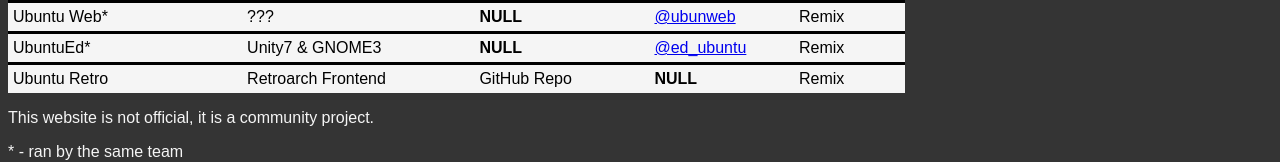
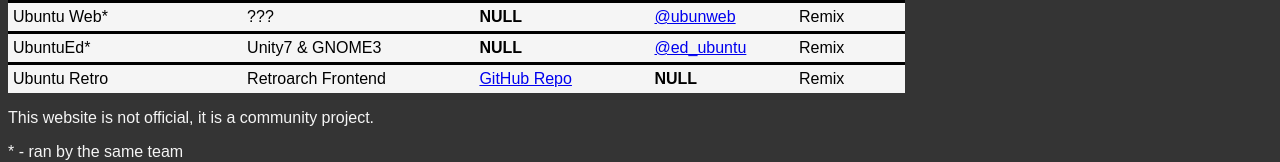
Before and after one commit to RemixDatabase/RemixDatabase.github.io, a plain HTML site: page index.html in a window 1280 px wide. Shown: the part 468-630 px from the top of the page. Drawn offline with Linux system fonts and the light colour scheme.

Commit message:
I'm a fucking idiot

```diff
--- a/index.html
+++ b/index.html
@@ -276,7 +276,7 @@
                     Retroarch Frontend
                 </td>
                 <td class="last">
-                    <a href-"https://github.com/wimpysworld/ubuntu-retro-remix/">GitHub Repo</a>
+                    <a href="https://github.com/wimpysworld/ubuntu-retro-remix/">GitHub Repo</a>
                 </td>
                 <td class="last">
                     <strong>NULL</strong>
```
